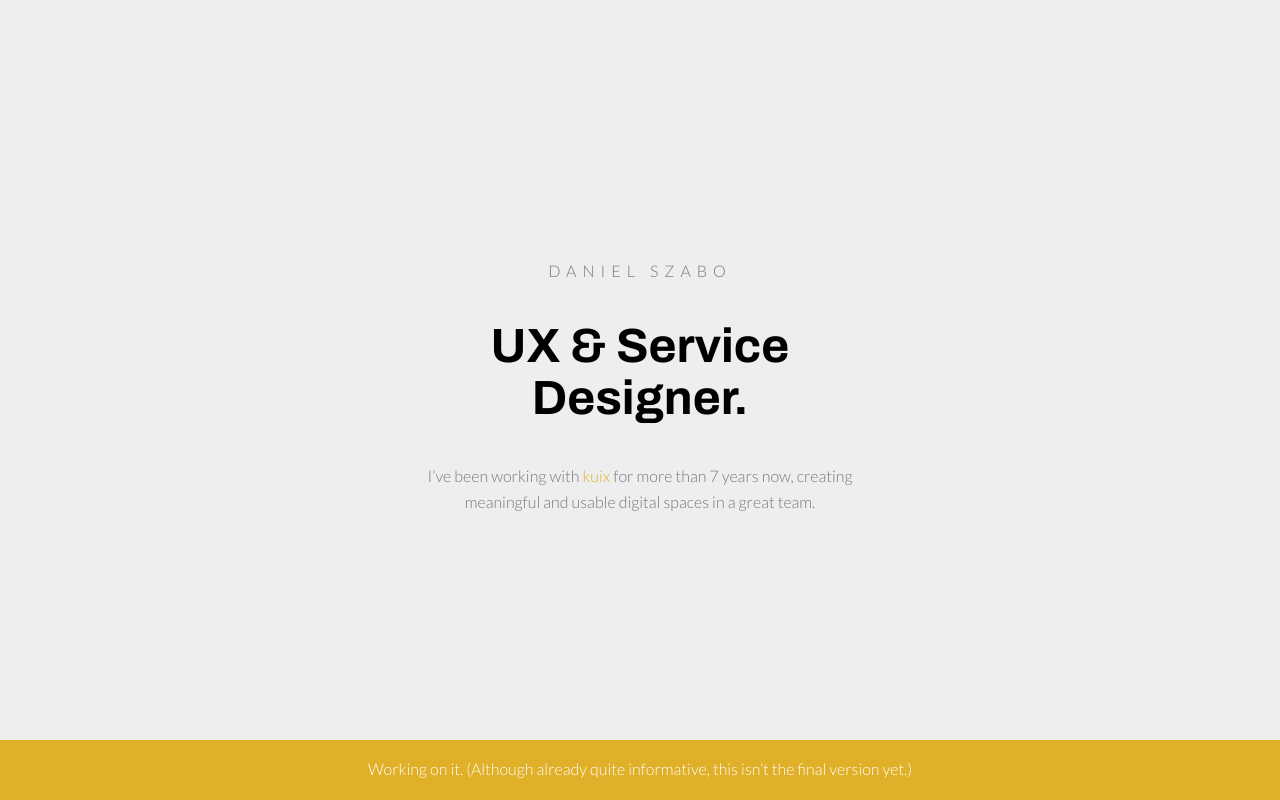
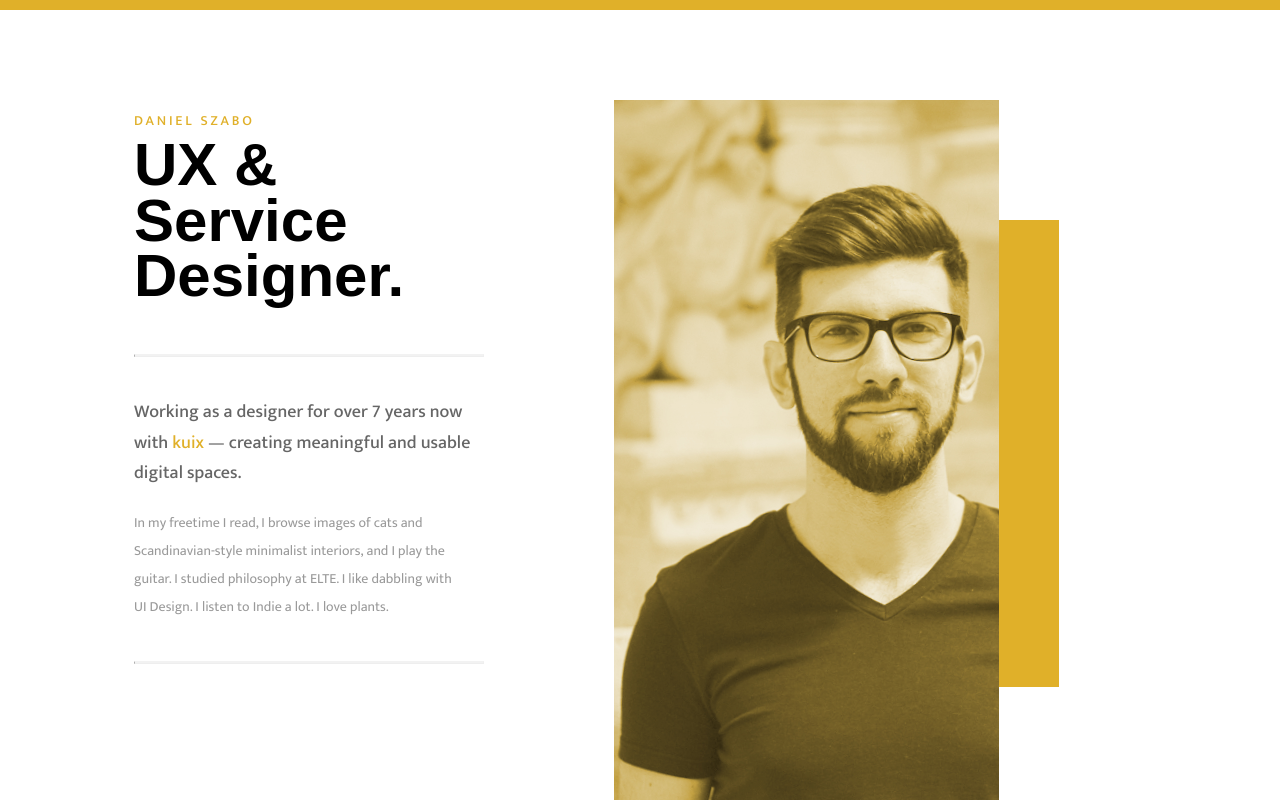
Before and after one commit to szada/bio, a plain HTML site: page index.html in a window 1280 px wide. Drawn offline with Linux system fonts and the light colour scheme; a web font is replaced by a local one.

Commit message:
Add V2 first package

```diff
--- a/css/style.css
+++ b/css/style.css
@@ -1,31 +1,36 @@
 body {
-	background-color: #eee;
-	font-family: 'Archivo', sans-serif;
-	text-align: center;
-	color: #777;
+  	background-color: white;
+  	font-family: 'Mukta', sans-serif;
+  	text-align: left;
+  	color: #585858;
   	margin: 0;
   	font-weight: 700;
 }
 
 h1 {
-    font-family: 'Lato', sans-serif;
-    font-weight: 400;
-    color: #777;
-    letter-spacing: 6px;
+    font-family: 'Mukta', sans-serif;
+    font-weight: 500;
     text-transform: uppercase;
-    font-size: 16px;
+    font-size: 14px;
+    letter-spacing: 0.2em;
+    color: #e0b029;
 }
 
 h2 {
+    font-family: 'Rozha One', sans-serif;
     color: black;
-    font-size: 48px;
+    font-size: 60px;
+    line-height: 93%;
+    margin-top: -5px;
 }
 
 p{
-	font-family: 'Lato', sans-serif;
-	font-size: 16px;
-	font-weight: 400;
-	line-height: 160%;
+  	font-family: 'Mukta', sans-serif;
+  	font-size: 18px;
+  	font-weight: 500;
+  	line-height: 170%;
+    color: #666;
+    margin-bottom: 20px;
 }
 
 h2:hover {
@@ -52,21 +57,51 @@ a:active {
 	 text-decoration: underline;
 }
 
+hr.solid {
+  border-top: 2px solid #f2f2f2;
+  margin-bottom: 40px;
+}
+
+img{
+    position: absolute;
+    width: 385px;
+    height: 763px;
+    left: 480px;
+    top: 0px;
+}
+
 .centered {
-    width: 500px;
+    width: 350px;
     position: fixed;
     top: 50%;
-    left: 50%;
-    margin-top: -150px;
+    left: 30%;
+    margin-top: -300px;
     margin-left: -250px;
 }
 
-.bottomRibbon {
-	height: 60px;
+.centered .small {
+  font-size: 14px;
+  font-weight: 400;
+  line-height: 200%;
+  color: #999;
+  margin-bottom: 40px;
+}
+
+.topRibbon {
+  	height: 10px;
   	width: 100%;
   	overflow: hidden;
     	position: fixed;
-  	bottom: 0;
+    	top: 0;
   	background-color: #e0b029;
   	color: white;
 }
+
+.goldbox {
+  position: absolute;
+  width: 385px;
+  height: 467px;
+  left: 540px;
+  top: 120px;
+  background: #e0b029;
+}
--- a/index.html
+++ b/index.html
@@ -2,17 +2,21 @@
 <html>
 <head>
 	<title>Daniel Szabo &#124; UX Designer</title>
-<link rel="stylesheet" type="text/css" href="css/style.css">
-	<link href="https://fonts.googleapis.com/css?family=Archivo:700|Lato:300&display=swap" rel="stylesheet">
+	<link rel="stylesheet" type="text/css" href="css/style.css">
+	<link href="https://fonts.googleapis.com/css2?family=Mukta:wght@400;500&family=Rozha+One&display=swap" rel="stylesheet">
 </head>
 <body>
 	<div class="centered">
 		<h1>Daniel Szabo</h1>
 		<h2>UX &amp; Service Designer.</h2>
-		<p>I&#8217;ve been working with <a href="https://kuix.hu">kuix</a> for more than 7 years now, creating meaningful and usable digital spaces in a great team.</p>
+		<div class="goldbox"></div>
+		<img src="img/daniel-szabo-profile-pic.jpg">
+		<hr class="solid">
+		<p>Working as a designer for over 7 years now with <a href="https://kuix.hu">kuix</a> &#8212; creating meaningful and usable digital spaces.</p>
+		<p class="small">In my freetime I&nbsp;read, I&nbsp;browse images of cats&nbsp;and Scandinavian-style minimalist interiors,&nbsp;and&nbsp;I&nbsp;play the guitar. I&nbsp;studied philosophy at ELTE. I&nbsp;like dabbling with UI&nbsp;Design. I&nbsp;listen to Indie a lot. I&nbsp;love&nbsp;plants.</p>
+		<hr class="solid">
 	</div>
-	<nav class="bottomRibbon">
-    	<p>Working on it. (Although already quite informative, this isn&#8217;t the final version yet.)</p>
+	<nav class="topRibbon">
 	</nav>
 </body>
 </html>
```
Also changed, not shown: img/daniel-szabo-profile-pic.jpg (added), 1 other file. Lines whose indentation alone changed are shown as unchanged.
